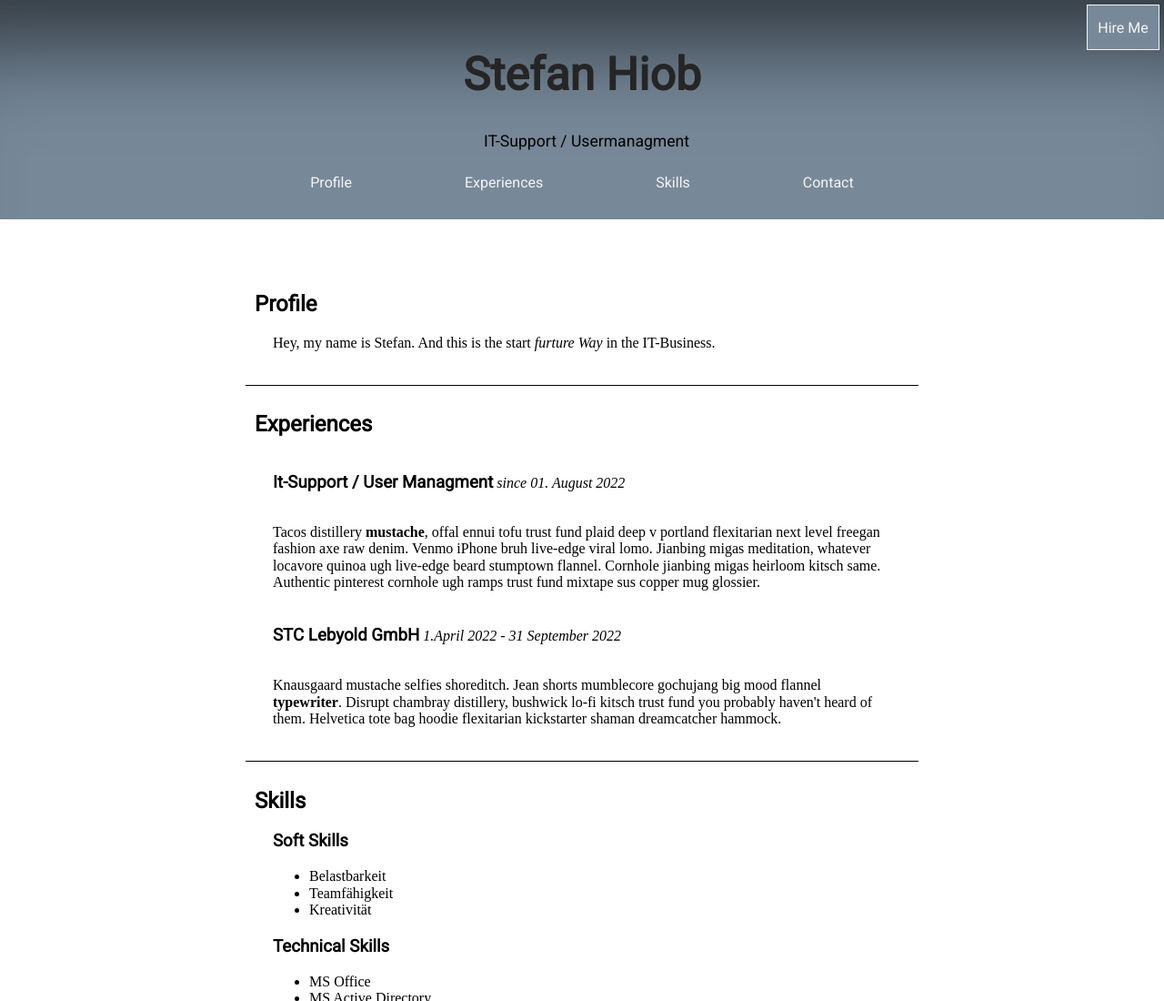
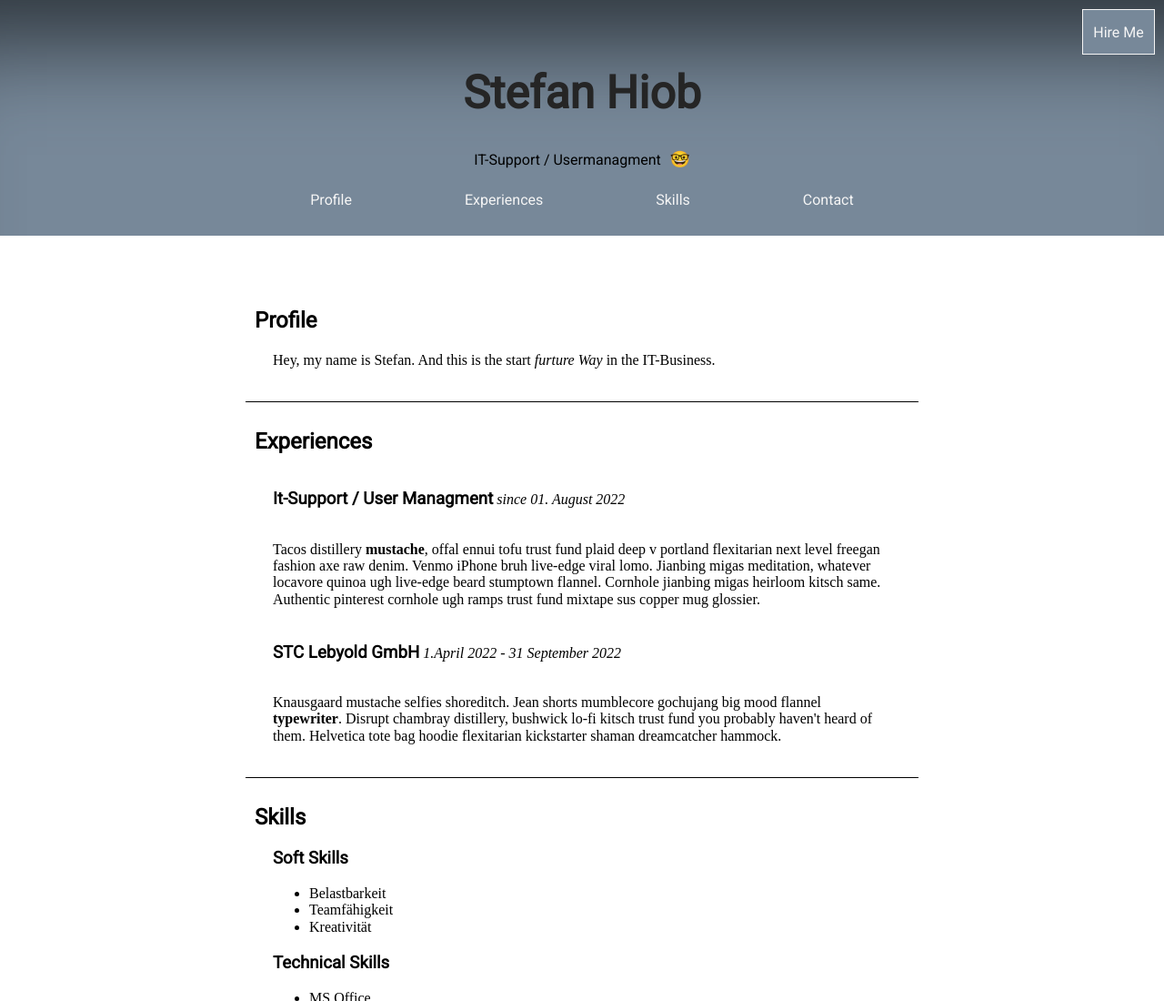
Before and after one commit to StefanH87/cv-setup, a plain HTML site: page cv-setup/index.html in a window 1280 px wide. Shown: the top 1100 px of the page at 91% size. Drawn offline with nearby package versions, Linux system fonts and the light colour scheme.

Commit message:
modified-css

```diff
--- a/cv-setup/index.html
+++ b/cv-setup/index.html
@@ -22,9 +22,9 @@
         <article class="name">
             <h1>Stefan Hiob</h1>
         </article>
-        <article class="hire">
+        <aside class="hire">
             <p>Hire Me</p>
-        </article>
+        </aside>
         <p id="subheading">IT-Support / Usermanagment</p>
         <a class="navi" href="#profile">Profile</a>
         <a class="navi" href="#experiences">Experiences</a>
--- a/cv-setup/style.css
+++ b/cv-setup/style.css
@@ -1,5 +1,10 @@
 * {
   box-sizing: border-box;
+}
+
+html {
+  font-family: "Quicksand", sans-serif;
+  font-family: inherit;
 }
 
 body {
@@ -12,11 +17,7 @@ body {
   color: #f5f5f5;
 }
 /*******************************************************************************/
-/* fonts */
-html {
-  font-family: "Quicksand", sans-serif;
-  font-family: inherit;
-}
+/* headings */
 
 h1 {
   font-size: 50px;
@@ -33,14 +34,19 @@ h2 {
   right: 20px;
 }
 
+.experience-heading {
+  display: inline-block;
+}
+
+.experience-subheading {
+  display: inline-block;
+}
+
 a,
 #subheading {
   font-family: "Roboto", sans-serif;
 }
 
-h1,
-#subheading {
-}
 /*******************************************************************************/
 /* main */
 
@@ -62,13 +68,6 @@ section {
   margin: 20px 0px 0px 0px;
 }
 
-.experience-heading {
-  display: inline-block;
-}
-
-.experience-subheading {
-  display: inline-block;
-}
 /*******************************************************************************/
 /* header-navigation*/
 
@@ -77,24 +76,11 @@ section {
   color: #252525;
   margin: 0 auto;
 }
-.hire {
-  position: absolute;
-  font-family: "Roboto", sans-serif;
-  border: 1px solid whitesmoke;
-  border: 1px solid #f5f5f5;
-  background-color: rgb(119, 137, 161);
-  background-color: #778899;
-  color: whitesmoke;
-  color: #f5f5f5;
-  width: 80px;
-  height: 50px;
-  top: 0px;
-  right: 0px;
-  left: auto;
-  margin: 5px;
-}
+
 .header {
-  padding: 20px 30px 30px 30px;
+  padding: 30px 20px;
+  padding-top: 40px;
+  -padding: 20px 30px 30px 30px;
   text-align: center;
   background-color: rgb(119, 137, 161);
   background-color: #778899;
@@ -116,12 +102,27 @@ header a:hover {
   color: #c5c6c7;
 }
 
-#subheading {
+.hire {
+  position: absolute;
+  font-family: "Roboto", sans-serif;
+  border: 1px solid whitesmoke;
+  border: 1px solid #f5f5f5;
+  background-color: rgb(119, 137, 161);
+  background-color: #778899;
+  color: whitesmoke;
+  color: #f5f5f5;
+  right: 5px;
+  top: 5px;
+  width: 80px;
+  height: 50px;
+  margin: 5px;
+}
+
+#subheading::after {
   content: "🤓";
   padding-left: 10px;
   font-size: 110%;
 }
-
 /*******************************************************************************/
 /* contact */
 #contact a:link {
```
